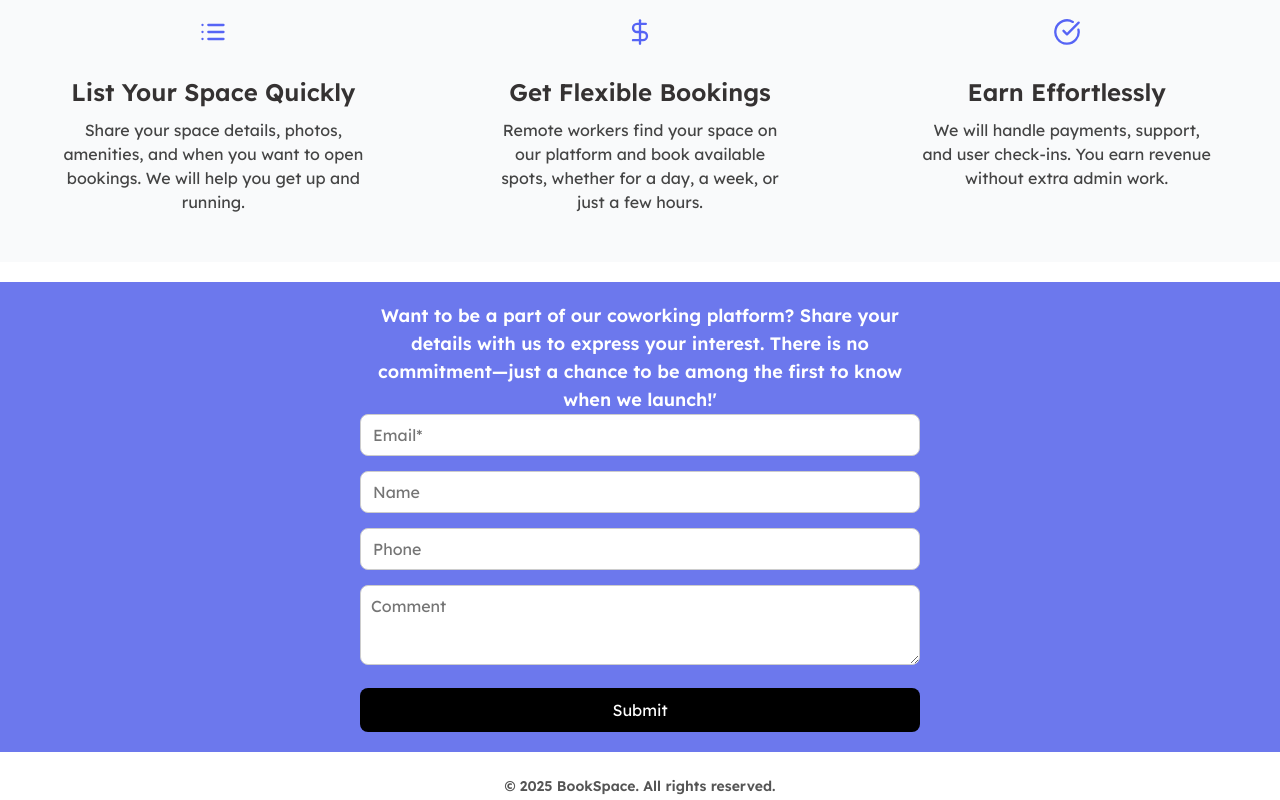
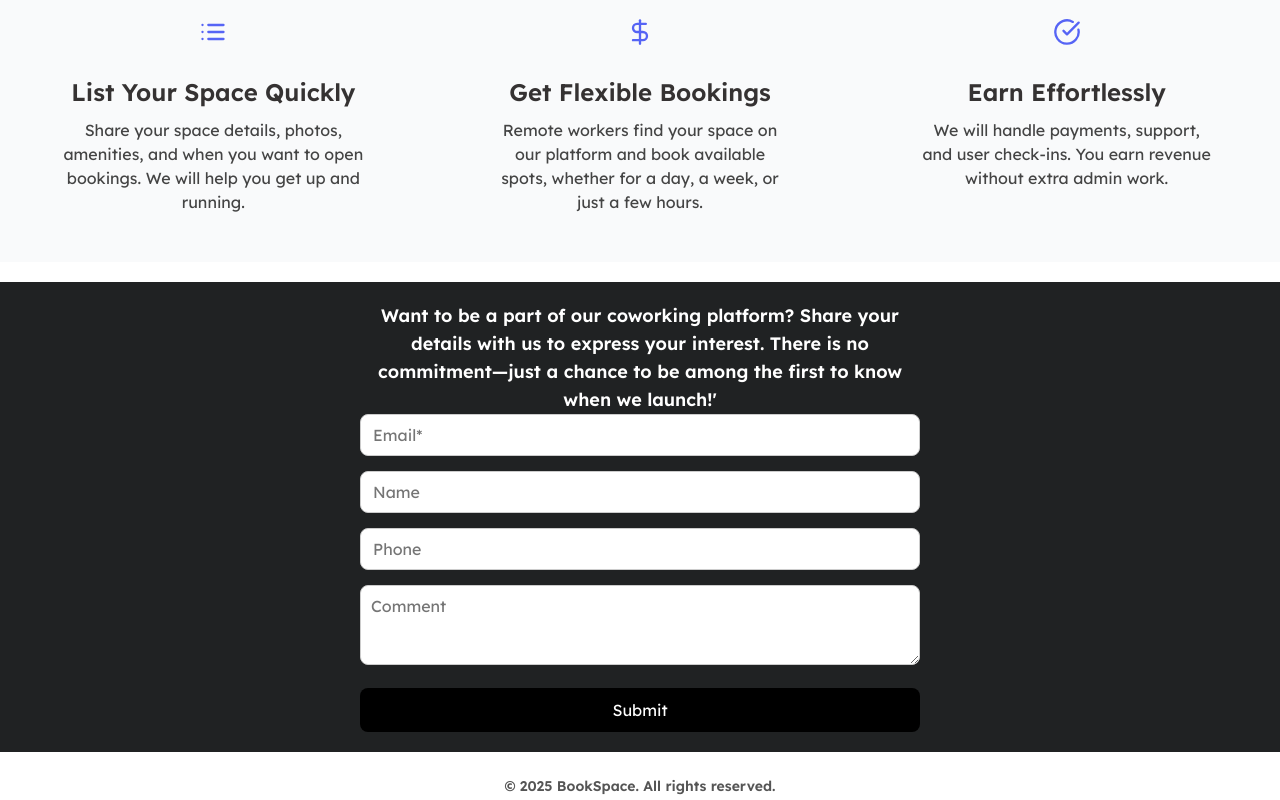
Before and after one commit to lauraxh91/flex-spaces-app, a React (Vite) app: page / in a window 1280 px wide. Shown: the part 1289-2089 px from the top of the page. Built offline with nearby package versions, Linux system fonts and the light colour scheme.

Commit message:
changed hero image & text

```diff
--- a/src/components/ContactForm.jsx
+++ b/src/components/ContactForm.jsx
@@ -7,7 +7,7 @@ const styles = {
     justifyContent: 'center',
     alignItems: 'left',
 
-    backgroundColor: '#6c78ed', // Optional: light background
+    backgroundColor: '#202223', // Optional: light background
   },
   container: {
     maxWidth: '600px',
--- a/src/components/Hero/HeroButton.jsx
+++ b/src/components/Hero/HeroButton.jsx
@@ -23,7 +23,7 @@ const styles = {
   },
 };
 
-const HeroButton = ({ label = '👉 I\'m Interested' }) => {
+const HeroButton = ({ label = 'Learn How' }) => {
   return (
     <div style={styles.ButtonWrapper}>
       <a href="#contact" style={{ ...styles.Button, display: 'flex', alignItems: 'center', justifyContent: 'center', textDecoration: 'none' }}>
--- a/src/components/Hero/HeroDescription.jsx
+++ b/src/components/Hero/HeroDescription.jsx
@@ -11,7 +11,7 @@ const styles = {
   },
 };
 
-const HeroDescription = ({ text = 'List your coworking space on our flexible booking platform and connect with remote professionals, digital nomads, and freelancers looking for short-term work spots. You choose when to accept bookings, how many desks to offer, and what pricing works best for you.' }) => (
+const HeroDescription = ({ text = 'Connect with a stream of remote professionals seeking flexible workspaces. You control the terms, pricing, and availability.' }) => (
   <div style={styles.Text}>{text}</div>
 );
 
--- a/src/components/Hero/HeroImage.jsx
+++ b/src/components/Hero/HeroImage.jsx
@@ -1,5 +1,5 @@
 import React from 'react';
-import defaultImage from '../../assets/background-image5.jpg'; // adjust path based on your folder structure
+import defaultImage from '../../assets/1.jpg'; // adjust path based on your folder structure
 
 const styles = {
   imageContainer: {
```
Also changed, not shown: src/assets/1.jpg (added).
